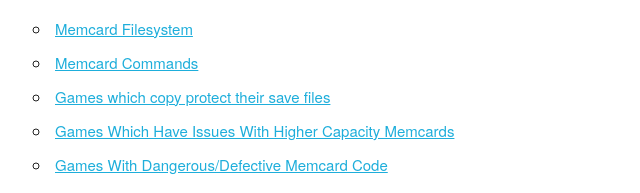
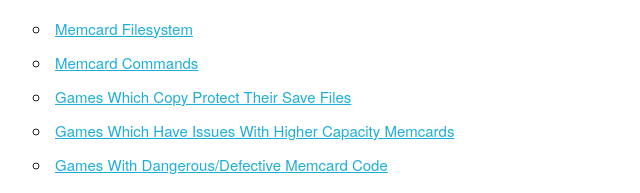
Before and after one commit to RedPanda4552/RedPanda4552.github.io, a plain HTML site: page ps2-sio2-docs/index.html in a window 1280 px wide. Shown: the part 5787-5980 px from the top of the page, 127-767 px from the left. Drawn offline with Linux system fonts and the light colour scheme.

Commit message:
Title consistency

```diff
--- a/ps2-sio2-docs/index.html
+++ b/ps2-sio2-docs/index.html
@@ -479,7 +479,7 @@
                             <a href="#cmds">Memcard Commands</a>
                         </li>
                         <li>
-                            <a href="#copy-protected">Games which copy protect their save files</a>
+                            <a href="#copy-protected">Games Which Copy Protect Their Save Files</a>
                         </li>
                         <li>
                             <a href="#capacity-compat">Games Which Have Issues With Higher Capacity Memcards</a>
@@ -922,7 +922,7 @@
                     <h4 id="authenticationxor">0xF0 - Authentication (Multiple XOR)</h4>
                     <h4 id="authenticationf3">0xF3 - Authentication (F3)</h4>
                     <h4 id="authenticationf7">0xF7 - Authentication (F7)</h4>
-                    <h3 id="copy-protected">Games which copy protect their save files</h3>
+                    <h3 id="copy-protected">Games Which Copy Protect Their Save Files</h3>
                     <p>
                         One of the new features introduced to PS2 memory cards is copy protection. Quite simply, a save file can be flagged as protected, and if so, the BIOS will refuse to copy it to another memory card.
                         The implementation of the copy protection is done entirely in the PS2 BIOS; other software can simply choose not to implement it, and completely bypass it. LLE emulators are an exception to this,
```
